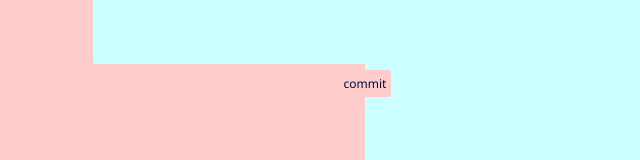
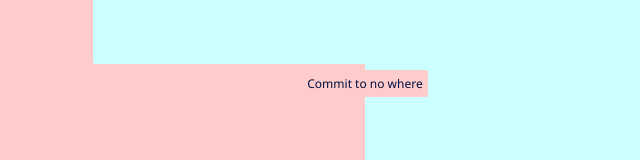
Before and after one commit to YufangProbably/YufangProbably.github.io, a plain HTML site: page index.html in a window 1280 px wide. Shown: the part 335-495 px from the top of the page, without its empty margins (275-915 px from the left). Drawn offline with Linux system fonts and the light colour scheme.

Commit message:
Update index.html

```diff
--- a/index.html
+++ b/index.html
@@ -40,7 +40,7 @@
   <h1>有头苍蝇.jpg</h1>
   <p>P tag test</p><br/>
   <textarea rows="6" cols="50" id="write"></textarea><br/>
-  <button onclick="setWrite()">commit</button><br/>
+  <button onclick="setWrite()">Commit to no where</button><br/>
 <script>
   const setCookie = (name,value,exdays) => {
     document.cookie = `${name}=${value};max-age=${24*60*60*exdays}`;
```
